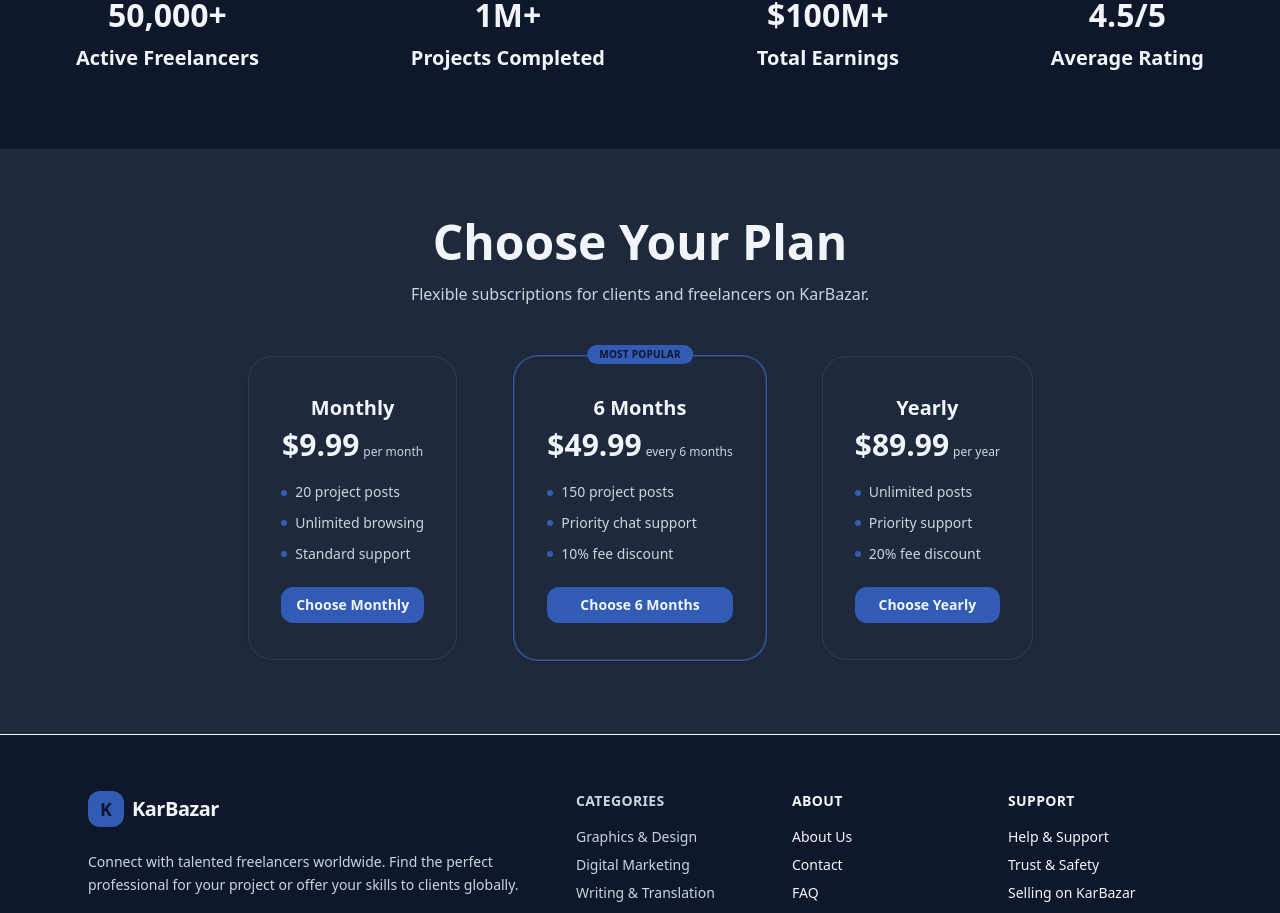
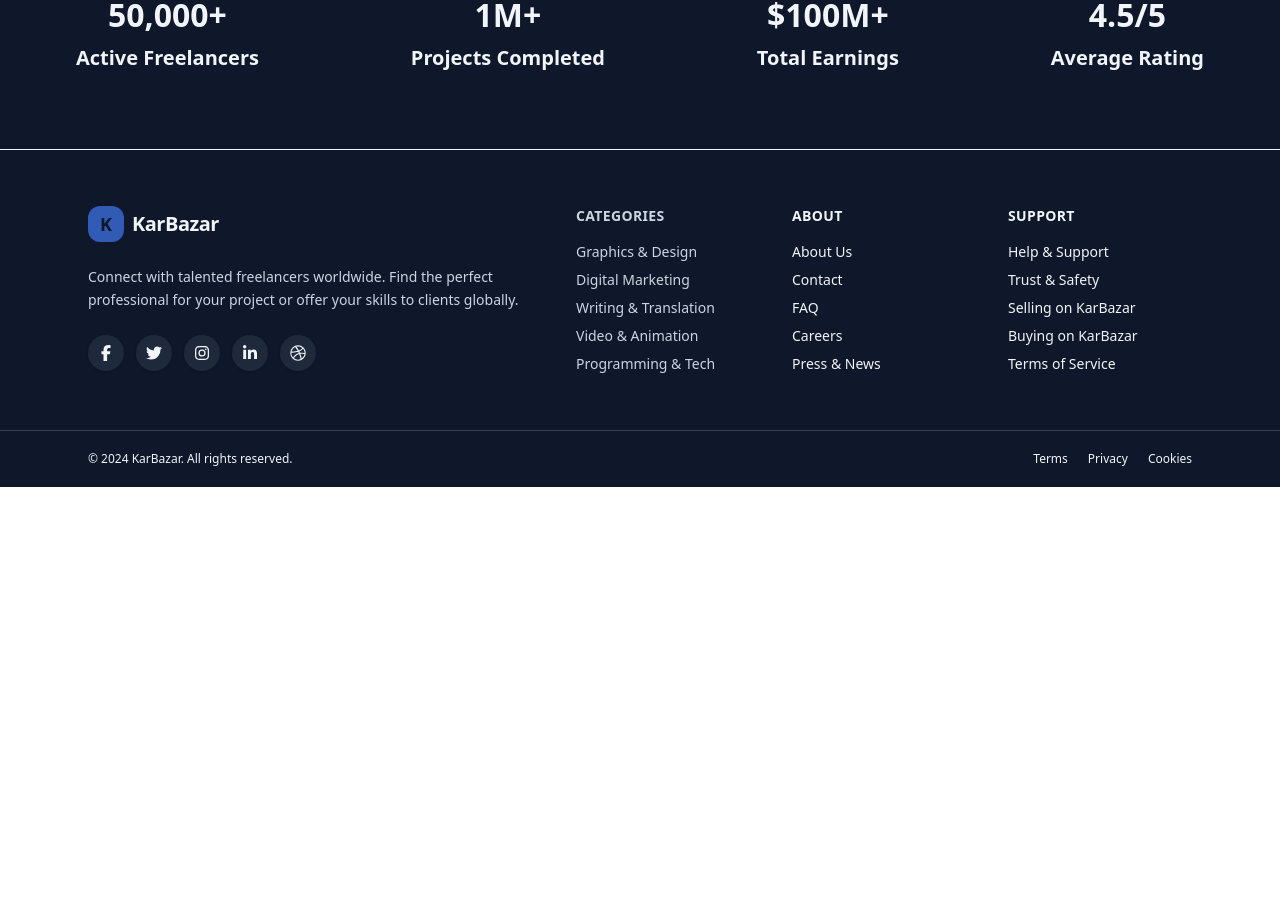
Before and after one commit to ZhyarM/KarBazar, a React (Vite) app: page / in a window 1280 px wide. Shown: the part 2849-3762 px from the top of the page. After the commit the page ends 3336 px from the top, so only its background shows below. Built offline with nearby package versions, Linux system fonts and the light colour scheme; no server answers.

Commit message:
removed payment section for now

```diff
--- a/src/page_components/home_page/CallToActionSection.tsx
+++ b/src/page_components/home_page/CallToActionSection.tsx
@@ -4,7 +4,7 @@ function CallToActionSection() {
   return (
     <>
       <article className="flex justify-center items-center bg-(--color-surface)">
-        <SubscribtionCard />
+        {/* <SubscribtionCard /> */}
       </article>
     </>
   );
```
